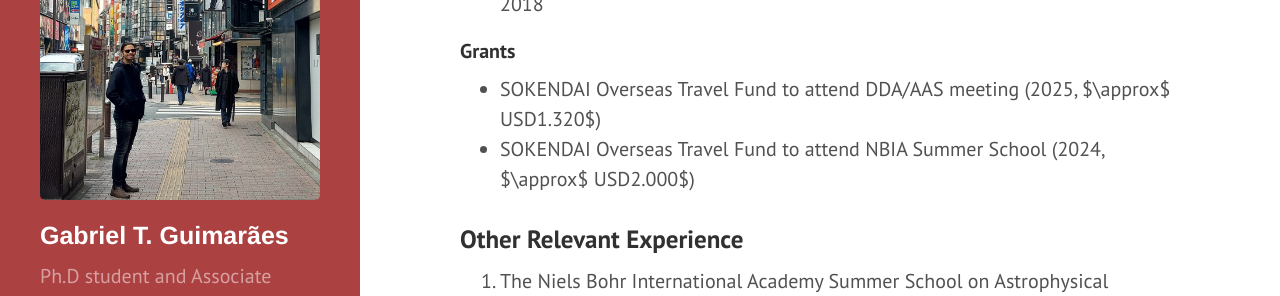
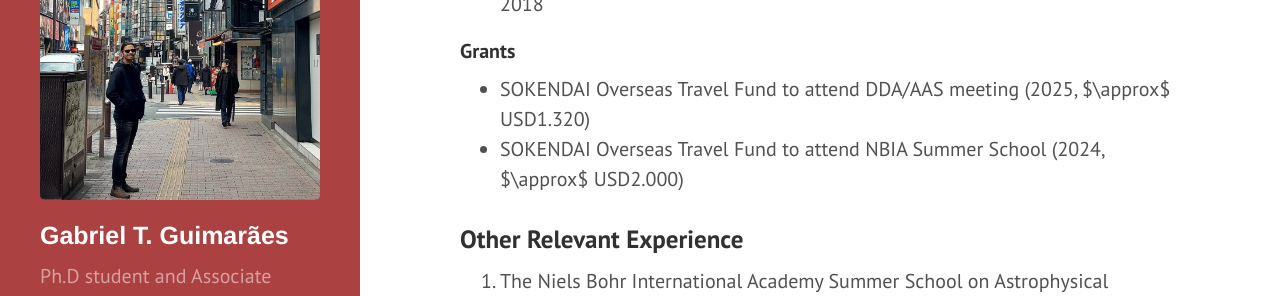
Before and after one commit to gabrieltxg/gabrieltxg.github.io, a Jekyll site: the page built from _pages/2-cv.md, in a window 1280 px wide and 900 px high, scrolled down 1248 px. Shown: the part 184-480 px from the top of the window. Built offline with Jekyll 4.4.1, drawn with Linux system fonts in a browser that asks for light colours; nearby versions of some CDN libraries; Markdown is read by kramdown in place of the engine named in the settings; a style sheet for code colours, icons or effects is not loaded.

Commit message:
Update 2-cv.md

```diff
--- a/_pages/2-cv.md
+++ b/_pages/2-cv.md
@@ -40,8 +40,8 @@ A PDF version of it can be accessed [here](https://github.com/gabrieltxg/gabriel
 * National Council for Scientific and Technological Development (CNPq). 2017 - 2018
 
 #### Grants
-* SOKENDAI Overseas Travel Fund to attend DDA/AAS meeting (2025, $\approx$ USD1.320$)
-* SOKENDAI Overseas Travel Fund to attend NBIA Summer School (2024, $\approx$ USD2.000$)
+* SOKENDAI Overseas Travel Fund to attend DDA/AAS meeting (2025, $\approx$ USD1.320)
+* SOKENDAI Overseas Travel Fund to attend NBIA Summer School (2024, $\approx$ USD2.000)
 
 ### Other Relevant Experience
 1. The Niels Bohr International Academy Summer School on Astrophysical Dynamics of Gravitating Systems, Copenhagen, Denmark. August/2024
```
